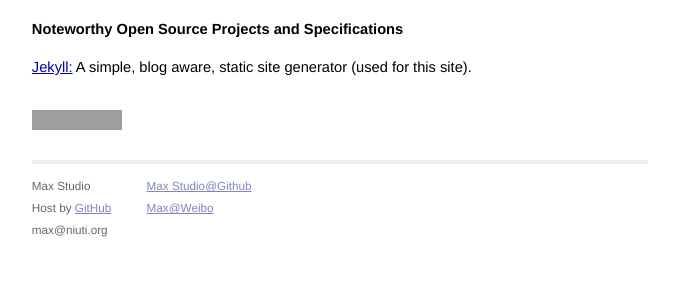
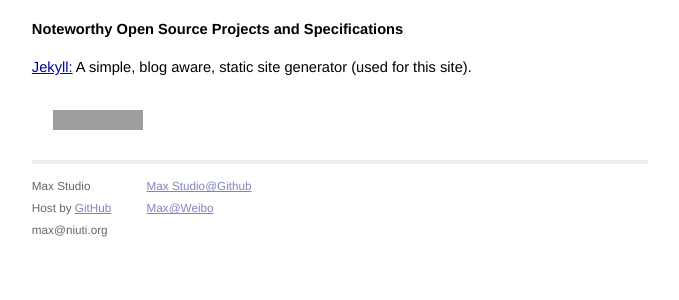
Before and after one commit to mojombo/mojombo.github.io, a Jekyll site: the page built from index.html, in a window 1280 px wide. Shown: the part 355-655 px from the top of the page, without its empty margins (300-979 px from the left). Built offline with Jekyll 4.4.1, drawn with Linux system fonts in a browser that asks for light colours; grey boxes are pictures that could not be loaded.

Commit message:
fix flags

```diff
--- a/_layouts/default.html
+++ b/_layouts/default.html
@@ -25,7 +25,7 @@
   </div>
 
   {{ content }}
-  <a href="http://info.flagcounter.com/RuYV"><img style="padding-lift:50%;" src="http://s06.flagcounter.com/count2/RuYV/bg_FFFFFF/txt_000000/border_CCCCCC/columns_6/maxflags_12/viewers_0/labels_1/pageviews_1/flags_1/percent_0/" alt="Free counters!" border="0"></a>
+  <a href="http://info.flagcounter.com/RuYV"><img style="padding-left: 21px;" src="http://s06.flagcounter.com/count2/RuYV/bg_FFFFFF/txt_000000/border_CCCCCC/columns_6/maxflags_12/viewers_0/labels_1/pageviews_1/flags_1/percent_0/" alt="Free counters!" border="0"></a>
   <div class="footer">
     <div class="contact">
       <p>
```
